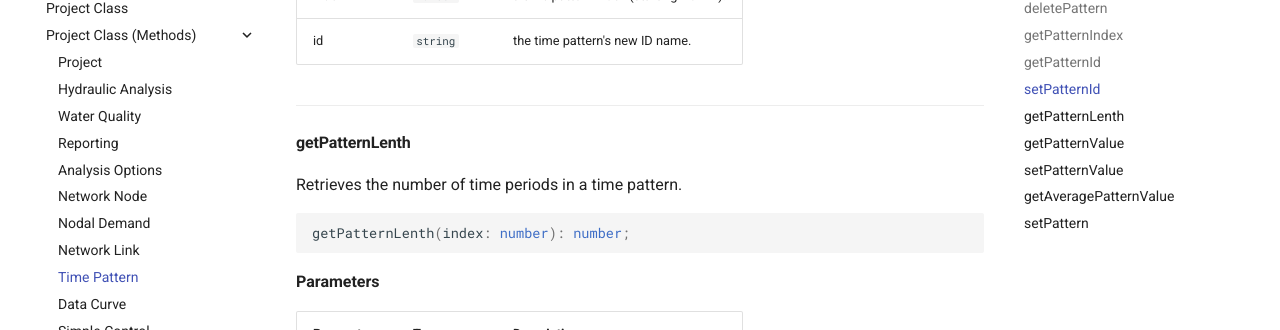
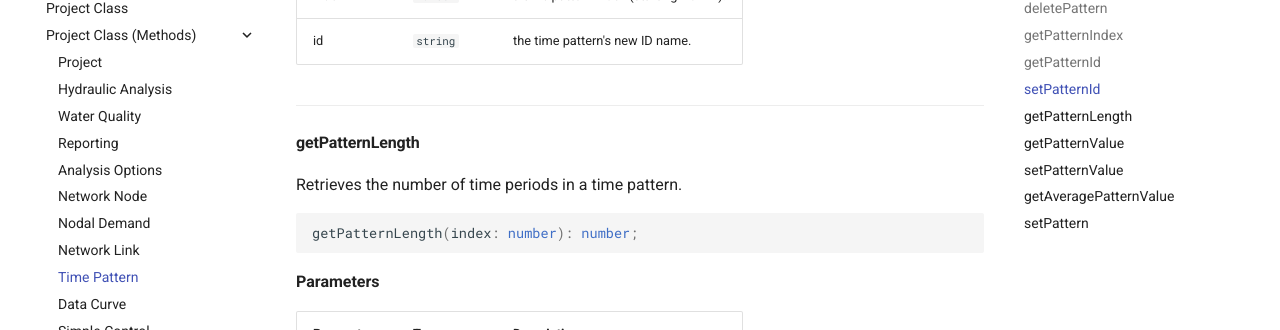
Before and after one commit to epanet-js/epanet-js-website, an MkDocs documentation site: the page built from docs/api/project-functions/time-pattern.md, in a window 1280 px wide and 900 px high, scrolled down 2524 px. Shown: the part 127-457 px from the top of the window. Built offline with MkDocs 1.6.1 and Material for MkDocs 9.7.7, drawn with Linux system fonts in a browser that asks for light colours; comment, search, counter and statistics services are not loaded; some of the changed text lies outside the part shown.

Commit message:
getPatternLength typo

````diff
--- a/docs/api/project-functions/time-pattern.md
+++ b/docs/api/project-functions/time-pattern.md
@@ -9,7 +9,7 @@
 | <a href="#getpatternindex"><code>getPatternIndex</code></a>               | Retrieves the index of a time pattern given its ID name.        |
 | <a href="#getpatternid"><code>getPatternId</code></a>                     | Retrieves the ID name of a time pattern given its index.        |
 | <a href="#setpatternid"><code>setPatternId</code></a>                     | Changes the ID name of a time pattern given its index.          |
-| <a href="#getpatternlenth"><code>getPatternLenth</code></a>               | Retrieves the number of time periods in a time pattern.         |
+| <a href="#getPatternLength"><code>getPatternLength</code></a>             | Retrieves the number of time periods in a time pattern.         |
 | <a href="#getpatternvalue"><code>getPatternValue</code></a>               | Retrieves a time pattern's factor for a given time period.      |
 | <a href="#setpatternvalue"><code>setPatternValue</code></a>               | Sets a time pattern's factor for a given time period.           |
 | <a href="#getaveragepatternvalue"><code>getAveragePatternValue</code></a> | Retrieves the average of all pattern factors in a time pattern. |
@@ -110,12 +110,12 @@
 
 ---
 
-#### getPatternLenth
+#### getPatternLength
 
 Retrieves the number of time periods in a time pattern.
 
 ```typescript
-getPatternLenth(index: number): number;
+getPatternLength(index: number): number;
 ```
 
 **Parameters**
````
Also changed, not shown: docs/api/project.md (+1 -1 lines).
